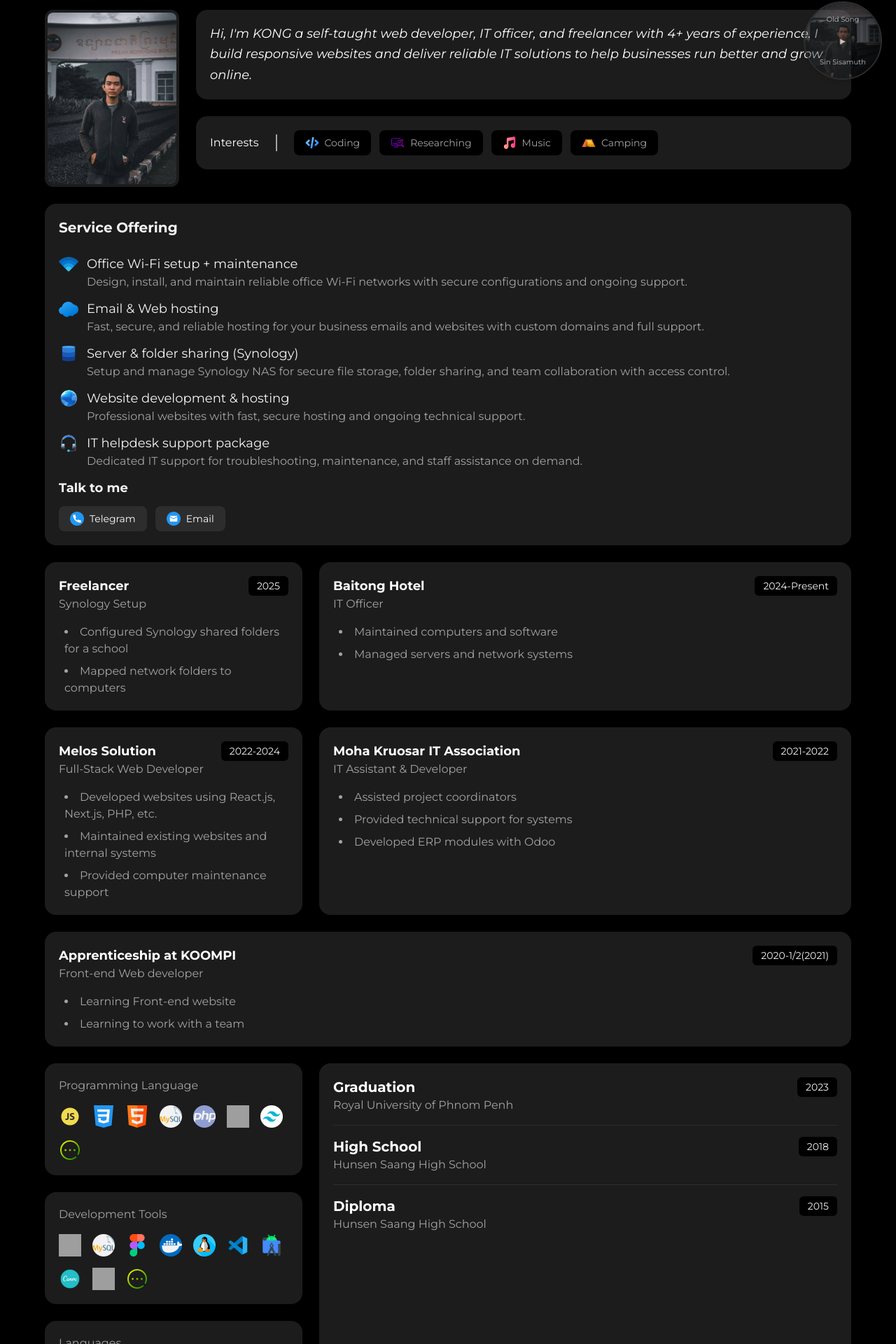
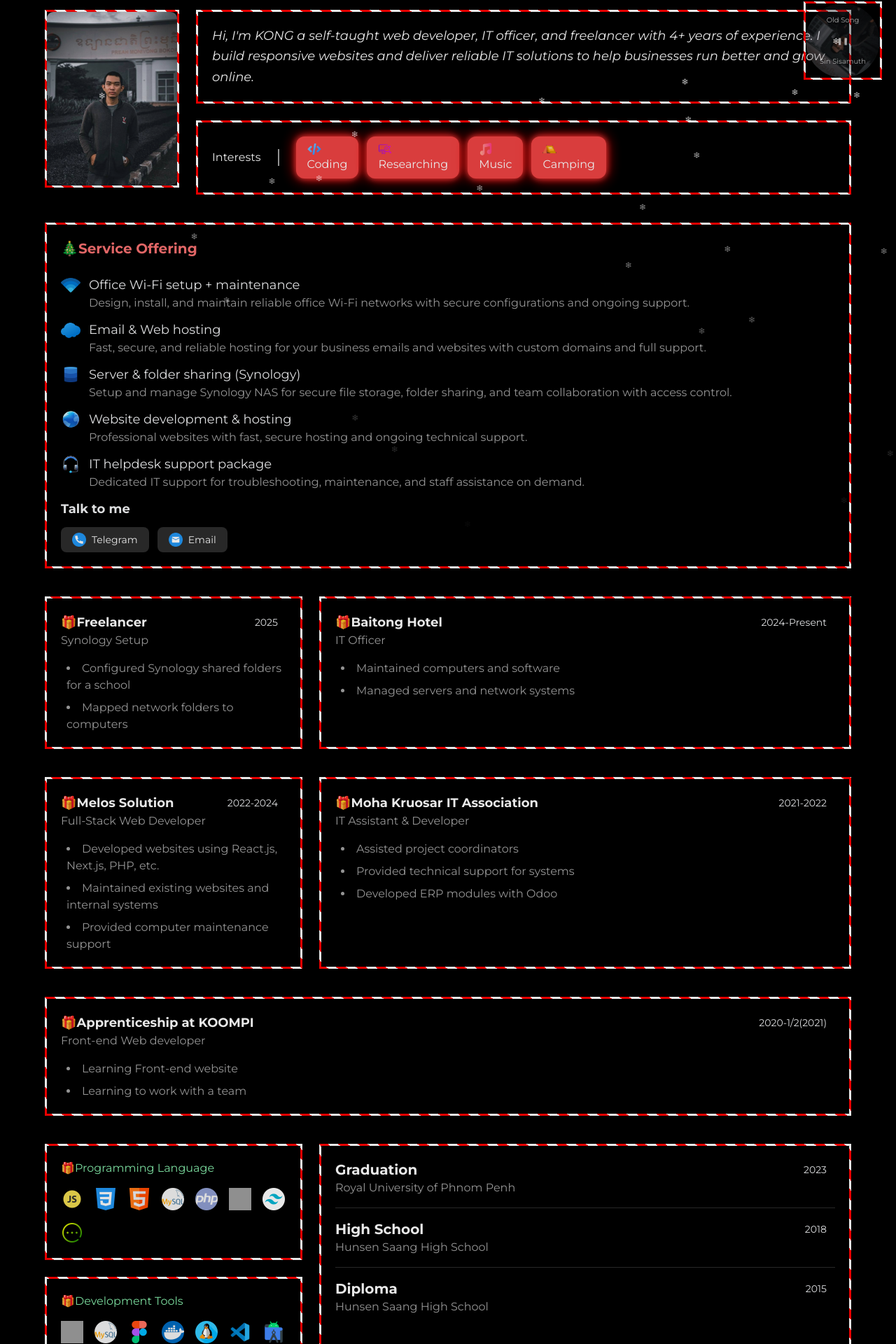
Before and after one commit to kong44/portfolio-dark, a React (Vite) app: page / in a window 1280 px wide. Shown: the part 18-1938 px from the top of the page at 70% size. Built offline with nearby package versions, Linux system fonts and the light colour scheme; grey boxes are pictures that could not be loaded.

Commit message:
christmas version

```diff
--- a/App.css
+++ b/App.css
@@ -6,3 +6,57 @@
 .animate-spin-slow {
   animation: spin-slow 8s linear infinite;
 }
+/* ❄️ Snow Falling */
+@keyframes snow {
+  0% { transform: translateY(-10vh); opacity: 1; }
+  100% { transform: translateY(100vh); opacity: 0; }
+}
+
+.snowflake {
+  position: fixed;
+  top: -10px;
+  color: white;
+  font-size: 12px;
+  animation: snow linear infinite;
+  z-index: 9999;
+  pointer-events: none;
+}
+
+/* 🎄 Christmas Glow */
+.christmas-glow {
+  box-shadow: 0 0 10px #ff4444, 0 0 20px #ff0000;
+}
+
+/* 🎅 Green Glow */
+.christmas-green {
+  box-shadow: 0 0 10px #55ff55, 0 0 20px #00ff00;
+}
+
+/* 🍭 Candy Cane Border */
+.candy-cane {
+  border: 3px solid transparent;
+  border-image: repeating-linear-gradient(
+    45deg,
+    #ff0000 0 10px,
+    #ffffff 10px 20px
+  ) 4;
+}
+
+/* ✨ Sparkle Animation */
+@keyframes sparkle {
+  0%, 100% { opacity: 0.9; }
+  50% { opacity: 1; }
+}
+
+.sparkle {
+  animation: sparkle 1.5s infinite;
+}
+
+/* 🔄 Disc Rotation Slow */
+@keyframes spin-slow {
+  from { transform: rotate(0deg); }
+  to { transform: rotate(360deg); }
+}
+.animate-spin-slow {
+  animation: spin-slow 10s linear infinite;
+}
--- a/App.tsx
+++ b/App.tsx
@@ -19,13 +19,17 @@ import email from "./assets/mail.png";
 import telegram from "./assets/telephone.png";
 import "./App.css";
 
-const Card = ({
-  children,
-  className = "",
-}: {
-  children: React.ReactNode;
-  className?: string;
-}) => <div className={`bg-card rounded-2xl p-5 ${className}`}>{children}</div>;
+const Card = ({ children, className = "" }) => (
+  <div
+    className={`
+     rounded-2xl p-5 mb-4
+    candy-cane shadow-lg sparkle
+    ${className}
+  `}
+  >
+    {children}
+  </div>
+);
 
 const Tag = ({ children }: { children: React.ReactNode }) => (
   <div className="bg-black text- text-sm px-3 py-1 rounded-md">{children}</div>
@@ -40,6 +44,7 @@ const App: React.FC = () => {
     audio.loop = true;
     audio.volume = 0.5;
     audio.play();
+    setIsPlaying(true);
     audioRef.current = audio;
 
     return () => {
@@ -59,10 +64,25 @@ const App: React.FC = () => {
   };
   return (
     <div className="min-h-screen p-4 sm:p-6 lg:p-8 font-sans">
+      {/* ❄️ Snow Falling */}
+      {Array.from({ length: 25 }).map((_, i) => (
+        <div
+          key={i}
+          className="snowflake"
+          style={{
+            left: Math.random() * 100 + "vw",
+            animationDuration: 5 + Math.random() * 6 + "s",
+            animationDelay: Math.random() * 5 + "s",
+          }}
+        >
+          ❄
+        </div>
+      ))}
+
       <div className="fixed top-4 right-4 bg-card/0 text-white w-auto p-1 rounded-xl z-50">
         {/* Disc with everything inside */}
         <div className="flex justify-center">
-          <div className="relative md:w-28 md:h-28 w-20 h-20 rounded-full overflow-hidden border-2 border-tag shadow-md flex items-center justify-center">
+          <div className="relative md:w-28 md:h-28 w-20 candy-cane shadow-lg sparkle h-20 rounded-full overflow-hidden border-2 border-tag shadow-md flex items-center justify-center">
             {/* Rotating Image */}
             <img
               src={profile_img}
@@ -100,7 +120,7 @@ const App: React.FC = () => {
             <img
               src={profile_img}
               alt="profile"
-              className="w-48 h-full rounded-xl object-cover border-4 border-card"
+              className="w-48 h-full rounded-xl object-cover border-4 border-card candy-cane shadow-lg sparkle"
             />
             <div className="flex-1">
               <Card>
@@ -117,7 +137,7 @@ const App: React.FC = () => {
                     {interests.map((interest) => (
                       <div
                         key={interest.name}
-                        className="flex items-center gap-2 bg-black text-light-gray text-sm px-4 py-2 rounded-lg"
+                        className="bg-red-500 hover:bg-red-600 text-white py-2 px-4 rounded-xl christmas-glow"
                       >
                         <img src={interest.icon} className="w-5 h-5" />
                         <span>{interest.name}</span>
@@ -133,7 +153,7 @@ const App: React.FC = () => {
         {/* Service Offering */}
         <Card className="lg:col-span-3">
           <div className="flex flex-col gap-3">
-            <h1 className="text-xl font-bold pb-3">Service Offering</h1>
+            <h1 className="text-xl font-bold pb-3 text-red-400">🎄Service Offering</h1>
             {services.map((ser, index) => (
               <div
                 key={`${index}_${ser.title}`}
@@ -186,7 +206,7 @@ const App: React.FC = () => {
             <Card key={index} className={`${colSpan} flex-1`}>
               <div className="flex justify-between items-start mb-2">
                 <div>
-                  <h2 className="text-lg font-bold text-white">{exp.title}</h2>
+                  <h2 className="text-lg font-bold text-white">🎁{exp.title}</h2>
                   <p className="text-light-gray">{exp.role}</p>
                 </div>
                 <Tag>{exp.dates}</Tag>
@@ -203,7 +223,7 @@ const App: React.FC = () => {
         {/* Skills Column */}
         <div className="lg:col-span-1 space-y-6">
           <Card>
-            <h3 className="text-light-gray mb-4">Programming Language</h3>
+            <h3 className="mb-4 text-green-300">🎁Programming Language</h3>
             <div className="flex flex-wrap gap-4">
               {programmingLanguage.map((item, index) => (
                 <img
@@ -215,7 +235,7 @@ const App: React.FC = () => {
             </div>
           </Card>
           <Card>
-            <h3 className="text-light-gray mb-4">Development Tools</h3>
+            <h3 className="mb-4 text-green-300">🎁Development Tools</h3>
             <div className="flex flex-wrap gap-4">
               {developmentTools.map((item, index) => (
                 <img key={`dev_${index}`} src={item} className="w-8 h-8" />
@@ -223,7 +243,7 @@ const App: React.FC = () => {
             </div>
           </Card>
           <Card>
-            <h3 className="text-light-gray mb-4">Languages</h3>
+            <h3 className="mb-4 text-green-300">🎁Languages</h3>
             <div className="flex flex-wrap gap-4">
               {languages.map((item, index) => (
                 <img
@@ -260,7 +280,7 @@ const App: React.FC = () => {
 
         {/* Portfolio */}
         <Card className="lg:col-span-3">
-          <h3 className="text-light-gray mb-4">Career Journey</h3>
+          <h3 className="text-green-200 mb-4">❄️ Career Journey</h3>
           <div className="flex flex-wrap gap-3">
             {portfolioLinks.map((item) => (
               <a
@@ -268,7 +288,7 @@ const App: React.FC = () => {
                 key={item.name}
                 target="_blank"
                 rel="noopener noreferrer"
-                className="bg-tag text-white text-sm px-4 py-2 rounded-lg hover:bg-gray-700 transition-colors"
+                className="bg-red-500 hover:bg-red-600 text-white py-2 px-4 rounded-xl christmas-glow"
               >
                 <div className="flex items-center gap-2">
                   <img src={item.icon} className="w-5 h-5" />
@@ -285,7 +305,7 @@ const App: React.FC = () => {
 
         {/* Play Around */}
         <Card className="lg:col-span-3">
-          <h3 className="text-light-gray mb-4">Play Around</h3>
+          <h3 className="text-green-200 mb-4">❄️ Play Around</h3>
           <div className="flex flex-wrap gap-3">
             {playArounds.map((item) => (
               <a
@@ -293,7 +313,7 @@ const App: React.FC = () => {
                 key={item.name}
                 target="_blank"
                 rel="noopener noreferrer"
-                className="bg-tag text-white text-sm px-4 py-2 rounded-lg hover:bg-gray-700 transition-colors"
+                className="bg-red-500 hover:bg-red-600 text-white py-2 px-4 rounded-xl christmas-glow"
               >
                 <div className="flex items-center gap-2">
                   <img src={item.icon} className="w-5 h-5" />
@@ -323,10 +343,12 @@ const App: React.FC = () => {
             ))}
           </div>
         </Card>
-
         <div className="mt-6 border-t border-gray-700 pt-3 text-xs text-gray-400 flex justify-between lg:col-span-3">
           <span>
             © {new Date().getFullYear()} Software Development Freelancer
+          </span>
+          <span className="text-center text-green-200">
+            🎅 Merry Christmas & Happy New Year {new Date().getFullYear()} 🎄
           </span>
           <div className="flex gap-3">
             <a
```
Also changed, not shown: 1 other file (tests, documents, lock files or other folders).
